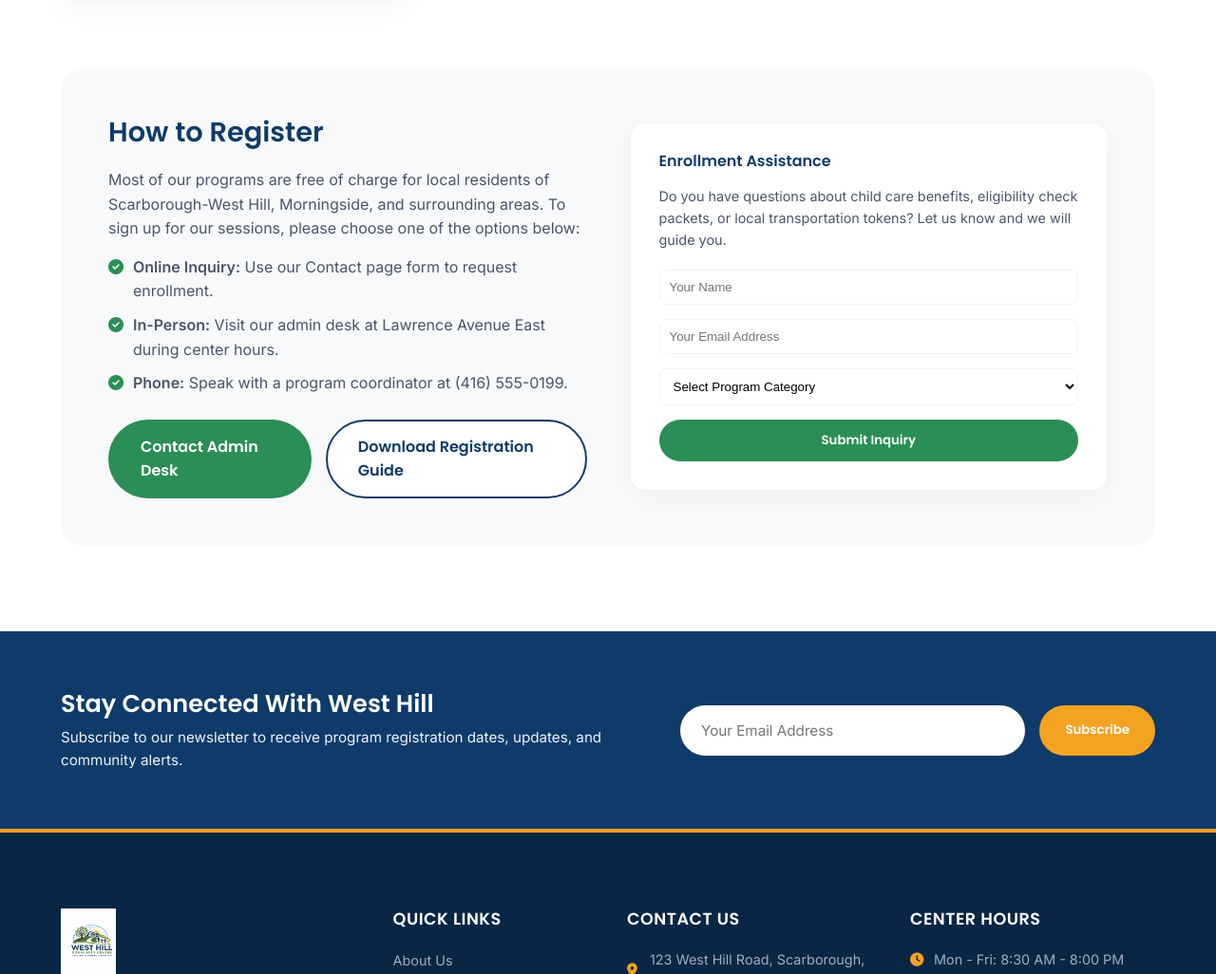
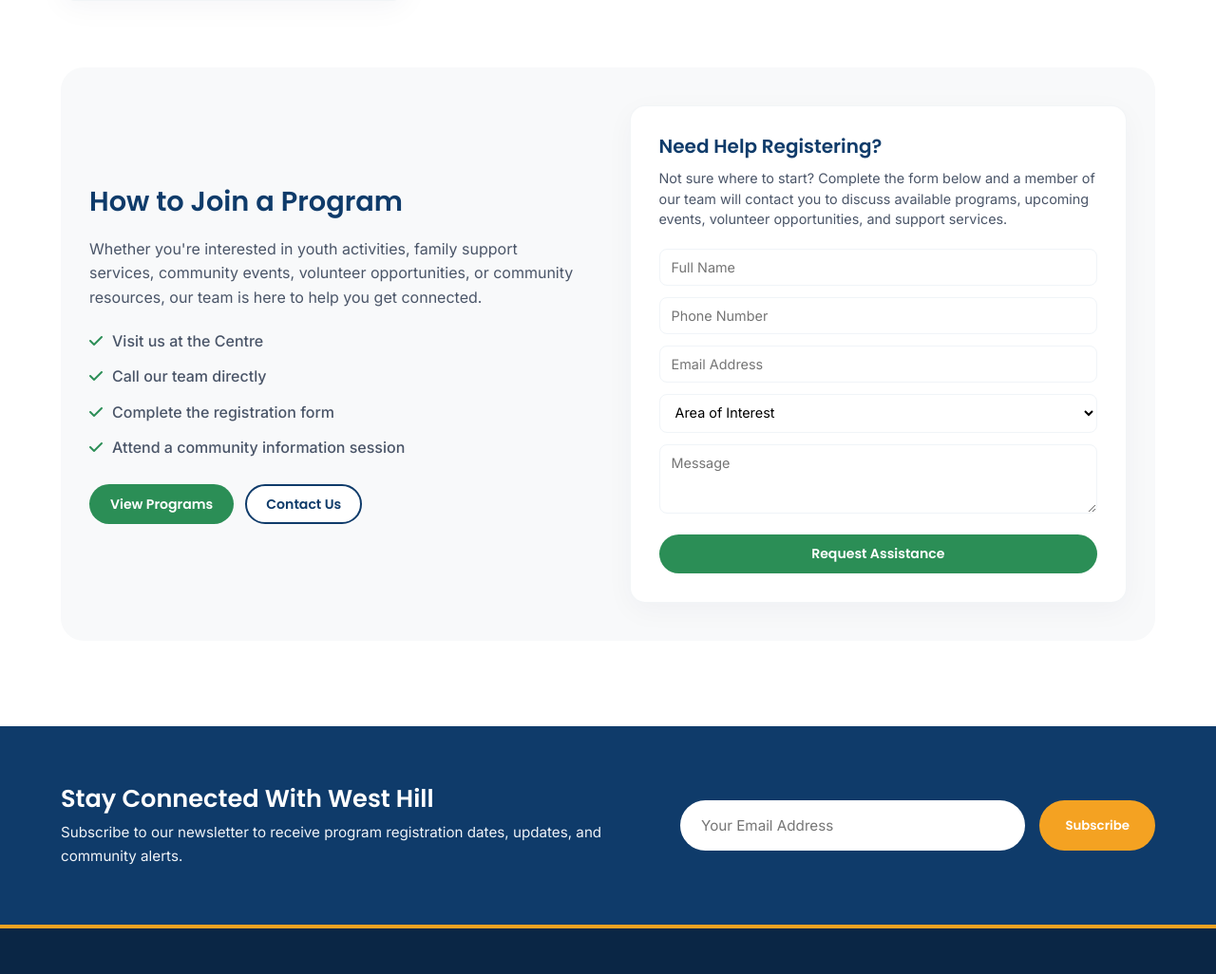
Before and after one commit to Joyce357/westhill-community-centre, a PHP site: page /programs.html in a window 1280 px wide. Shown: the part 2773-3799 px from the top of the page at 95% size. Run offline with PHP 8.4, Linux system fonts and the light colour scheme.

Commit message:
Refactor: redesign programs page registration section to How to Join a Program with compact buttons

```diff
--- a/westhill-static/assets/css/style.css
+++ b/westhill-static/assets/css/style.css
@@ -169,6 +169,11 @@ img {
     cursor: pointer;
     transition: var(--wh-transition);
     text-decoration: none;
+}
+
+.btn-sm {
+    padding: 8px 20px;
+    font-size: 0.88rem;
 }
 
 .btn-primary {
--- a/westhill-static/programs.html
+++ b/westhill-static/programs.html
@@ -77,7 +77,7 @@
     </section>
 
     <!-- MAIN PROGRAMS CONTENT -->
-    <section class="section" aria-label="Browse Programs">
+    <section class="section" id="browse-programs-section" aria-label="Browse Programs">
         <div class="container">
             <div class="section-header wh-reveal active">
                 <h2>Browse Our Programs</h2>
@@ -100,43 +100,51 @@
             </div>
 
             <!-- Program Registration Info Section -->
-            <div class="section-alt" style="border-radius: var(--wh-radius-lg); padding: 50px;">
+            <div class="section-alt" style="border-radius: var(--wh-radius-lg); padding: 40px 30px;">
                 <div class="grid-2" style="gap: 45px; align-items: center;">
                     <div>
-                        <h3 style="color: var(--wh-blue-primary); font-size: 1.8rem; margin-bottom: 20px;">How to Register</h3>
-                        <p style="margin-bottom: 15px; line-height: 1.6;">Most of our programs are free of charge for local residents of Scarborough-West Hill, Morningside, and surrounding areas. To sign up for our sessions, please choose one of the options below:</p>
-                        <ul style="list-style-type: none; margin-bottom: 25px;">
-                            <li style="margin-bottom: 10px; display: flex; align-items: start; gap: 10px;"><i class="fas fa-check-circle" style="color: var(--wh-green-primary); margin-top: 4px;"></i> <span><strong>Online Inquiry:</strong> Use our Contact page form to request enrollment.</span></li>
-                            <li style="margin-bottom: 10px; display: flex; align-items: start; gap: 10px;"><i class="fas fa-check-circle" style="color: var(--wh-green-primary); margin-top: 4px;"></i> <span><strong>In-Person:</strong> Visit our admin desk at Lawrence Avenue East during center hours.</span></li>
-                            <li style="display: flex; align-items: start; gap: 10px;"><i class="fas fa-check-circle" style="color: var(--wh-green-primary); margin-top: 4px;"></i> <span><strong>Phone:</strong> Speak with a program coordinator at (416) 555-0199.</span></li>
+                        <h3 style="color: var(--wh-blue-primary); font-size: 1.8rem; margin-bottom: 20px;">How to Join a Program</h3>
+                        <p style="margin-bottom: 20px; line-height: 1.6; color: var(--wh-text-body);">Whether you're interested in youth activities, family support services, community events, volunteer opportunities, or community resources, our team is here to help you get connected.</p>
+                        <ul style="list-style-type: none; margin-bottom: 25px; padding-left: 0;">
+                            <li style="margin-bottom: 12px; display: flex; align-items: start; gap: 10px;"><i class="fas fa-check" style="color: var(--wh-green-primary); margin-top: 4px;"></i> <span style="color: var(--wh-text-body); font-weight: 500;">Visit us at the Centre</span></li>
+                            <li style="margin-bottom: 12px; display: flex; align-items: start; gap: 10px;"><i class="fas fa-check" style="color: var(--wh-green-primary); margin-top: 4px;"></i> <span style="color: var(--wh-text-body); font-weight: 500;">Call our team directly</span></li>
+                            <li style="margin-bottom: 12px; display: flex; align-items: start; gap: 10px;"><i class="fas fa-check" style="color: var(--wh-green-primary); margin-top: 4px;"></i> <span style="color: var(--wh-text-body); font-weight: 500;">Complete the registration form</span></li>
+                            <li style="display: flex; align-items: start; gap: 10px;"><i class="fas fa-check" style="color: var(--wh-green-primary); margin-top: 4px;"></i> <span style="color: var(--wh-text-body); font-weight: 500;">Attend a community information session</span></li>
                         </ul>
-                        <div style="display: flex; gap: 15px;">
-                            <a href="contact.html" class="btn btn-secondary">Contact Admin Desk</a>
-                            <a href="resources.html" class="btn btn-outline" style="background-color: var(--wh-bg-white);">Download Registration Guide</a>
+                        <div style="display: flex; gap: 12px;">
+                            <a href="#browse-programs-section" class="btn btn-secondary btn-sm">View Programs</a>
+                            <a href="contact.html" class="btn btn-outline btn-sm" style="background-color: var(--wh-bg-white);">Contact Us</a>
                         </div>
                     </div>
                     <div>
                         <div style="background-color: var(--wh-bg-white); border-radius: var(--wh-radius-md); padding: 30px; border: 1px solid rgba(15, 59, 106, 0.05); box-shadow: var(--wh-shadow-soft);">
-                            <h4 style="color: var(--wh-blue-primary); margin-bottom: 15px; font-family: var(--wh-font-primary);">Enrollment Assistance</h4>
-                            <p style="font-size: 0.9rem; margin-bottom: 20px; color: var(--wh-text-body);">Do you have questions about child care benefits, eligibility check packets, or local transportation tokens? Let us know and we will guide you.</p>
-                            <form onsubmit="event.preventDefault(); alert('Thank you! Your program enrollment inquiry has been submitted. An coordinator will contact you shortly.'); this.reset();">
-                                <div style="margin-bottom: 15px;">
-                                    <input type="text" placeholder="Your Name" required style="width: 100%; padding: 10px; border-radius: var(--wh-radius-sm); border: 1px solid var(--wh-bg-alt); outline: none;">
+                            <h4 style="color: var(--wh-blue-primary); margin-bottom: 10px; font-family: var(--wh-font-primary); font-size: 1.25rem;">Need Help Registering?</h4>
+                            <p style="font-size: 0.9rem; margin-bottom: 20px; color: var(--wh-text-body); line-height: 1.5;">Not sure where to start? Complete the form below and a member of our team will contact you to discuss available programs, upcoming events, volunteer opportunities, and support services.</p>
+                            <form onsubmit="event.preventDefault(); alert('Thank you! A member of our team will contact you shortly to discuss programs and registration options.'); this.reset();">
+                                <div style="margin-bottom: 12px;">
+                                    <input type="text" placeholder="Full Name" required style="width: 100%; padding: 10px 12px; border-radius: var(--wh-radius-sm); border: 1px solid var(--wh-bg-alt); outline: none; font-size: 0.9rem; font-family: inherit;">
+                                </div>
+                                <div style="margin-bottom: 12px;">
+                                    <input type="tel" placeholder="Phone Number" required style="width: 100%; padding: 10px 12px; border-radius: var(--wh-radius-sm); border: 1px solid var(--wh-bg-alt); outline: none; font-size: 0.9rem; font-family: inherit;">
+                                </div>
+                                <div style="margin-bottom: 12px;">
+                                    <input type="email" placeholder="Email Address" required style="width: 100%; padding: 10px 12px; border-radius: var(--wh-radius-sm); border: 1px solid var(--wh-bg-alt); outline: none; font-size: 0.9rem; font-family: inherit;">
+                                </div>
+                                <div style="margin-bottom: 12px;">
+                                    <select required style="width: 100%; padding: 10px 12px; border-radius: var(--wh-radius-sm); border: 1px solid var(--wh-bg-alt); outline: none; font-size: 0.9rem; font-family: inherit; background-color: white;">
+                                        <option value="" disabled selected>Area of Interest</option>
+                                        <option value="youth">Youth Programs</option>
+                                        <option value="family">Family Support Services</option>
+                                        <option value="senior">Senior Programs</option>
+                                        <option value="volunteer">Volunteer Opportunities</option>
+                                        <option value="events">Community Events</option>
+                                        <option value="general">General Inquiry</option>
+                                    </select>
                                 </div>
                                 <div style="margin-bottom: 15px;">
-                                    <input type="email" placeholder="Your Email Address" required style="width: 100%; padding: 10px; border-radius: var(--wh-radius-sm); border: 1px solid var(--wh-bg-alt); outline: none;">
+                                    <textarea placeholder="Message" rows="3" required style="width: 100%; padding: 10px 12px; border-radius: var(--wh-radius-sm); border: 1px solid var(--wh-bg-alt); outline: none; resize: vertical; font-family: inherit; font-size: 0.9rem;"></textarea>
                                 </div>
-                                <div style="margin-bottom: 15px;">
-                                    <select required style="width: 100%; padding: 10px; border-radius: var(--wh-radius-sm); border: 1px solid var(--wh-bg-alt); outline: none; background-color: white;">
-                                        <option value="" disabled selected>Select Program Category</option>
-                                        <option value="youth">Youth Hub / Leadership</option>
-                                        <option value="seniors">Seniors Wellness</option>
-                                        <option value="family">Family & Settlement Support</option>
-                                        <option value="career">Employment Aid & Resumes</option>
-                                        <option value="advocacy">Community Advocacy</option>
-                                    </select>
-                                </div>
-                                <button type="submit" class="btn btn-secondary" style="width: 100%; padding: 10px;">Submit Inquiry</button>
+                                <button type="submit" class="btn btn-secondary btn-sm" style="width: 100%;">Request Assistance</button>
                             </form>
                         </div>
                     </div>
```
